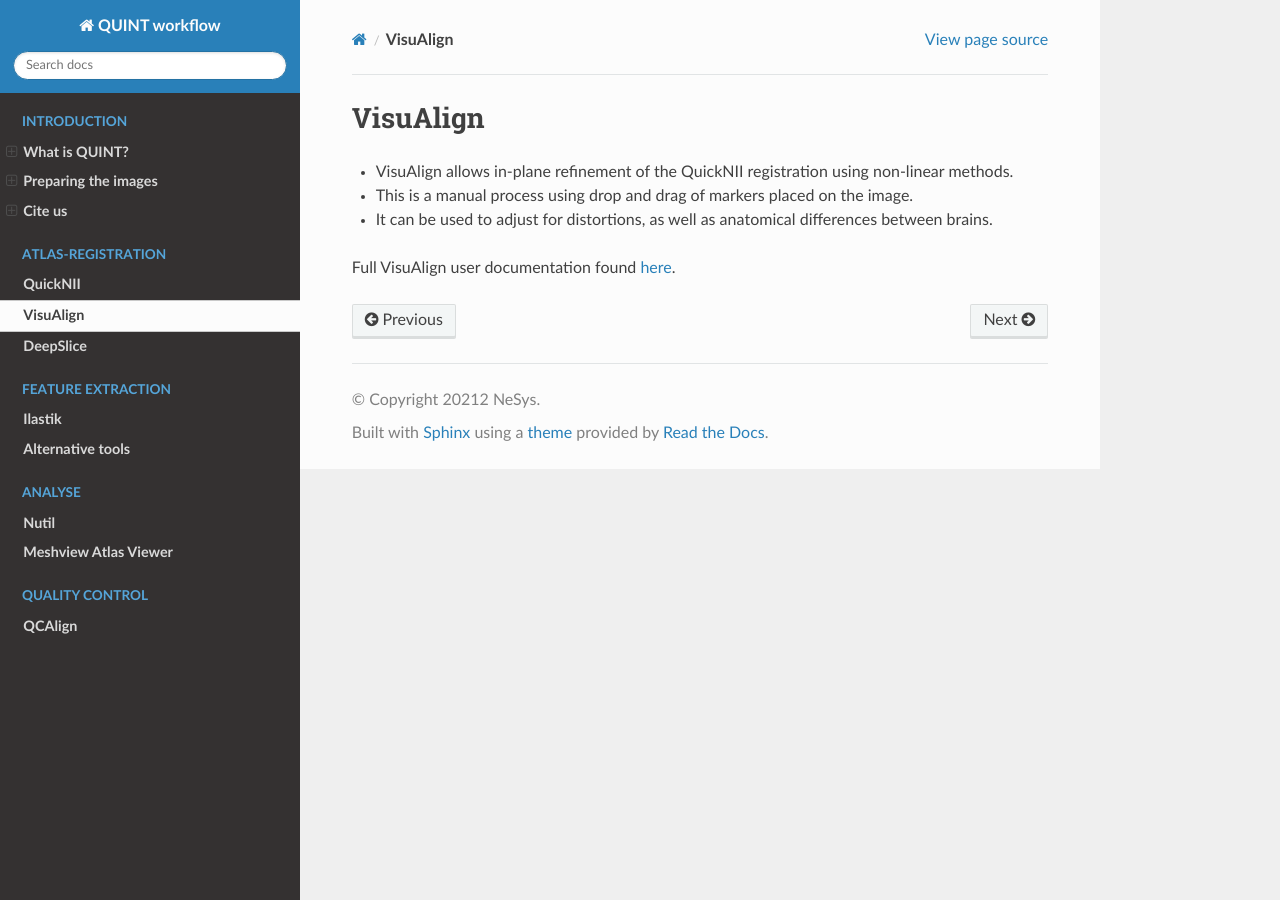
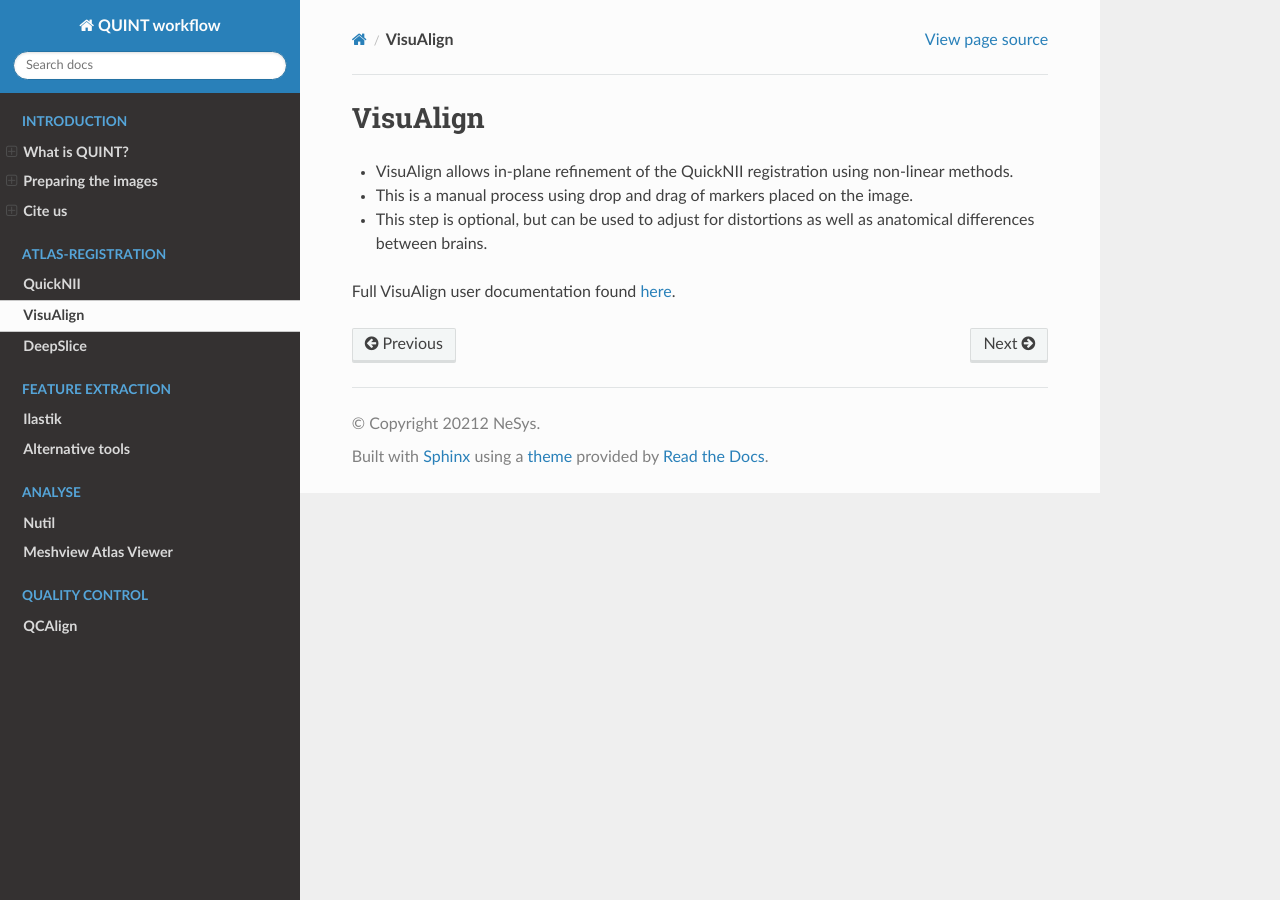
Before and after one commit to Neural-Systems-at-UIO/QUINT_workflow, a Sphinx documentation site: the page built from docs/VisuAlign.rst, in a window 1280 px wide. Built offline with Sphinx 7.4.7 and the Read the Docs theme 2.0.0, drawn with Linux system fonts in a browser that asks for light colours.

Commit message:
Update VisuAlign.rst

```diff
--- a/docs/VisuAlign.rst
+++ b/docs/VisuAlign.rst
@@ -3,6 +3,6 @@
 
 * VisuAlign allows in-plane refinement of the QuickNII registration using non-linear methods.
 * This is a manual process using drop and drag of markers placed on the image.
-* It can be used to adjust for distortions, as well as anatomical differences between brains.
+* This step is optional, but can be used to adjust for distortions as well as anatomical differences between brains.
 
 Full VisuAlign user documentation found `here <https://visualign.readthedocs.io/en/latest/>`_.
```
